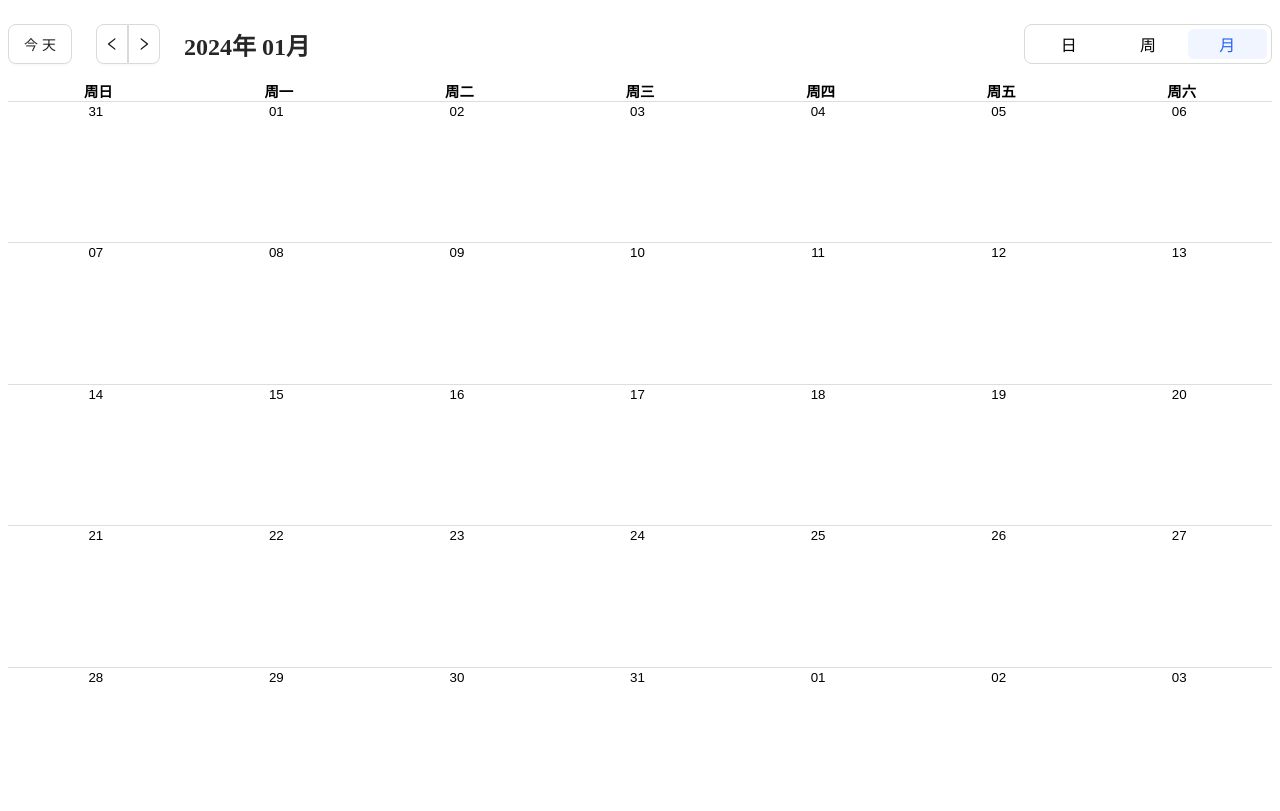
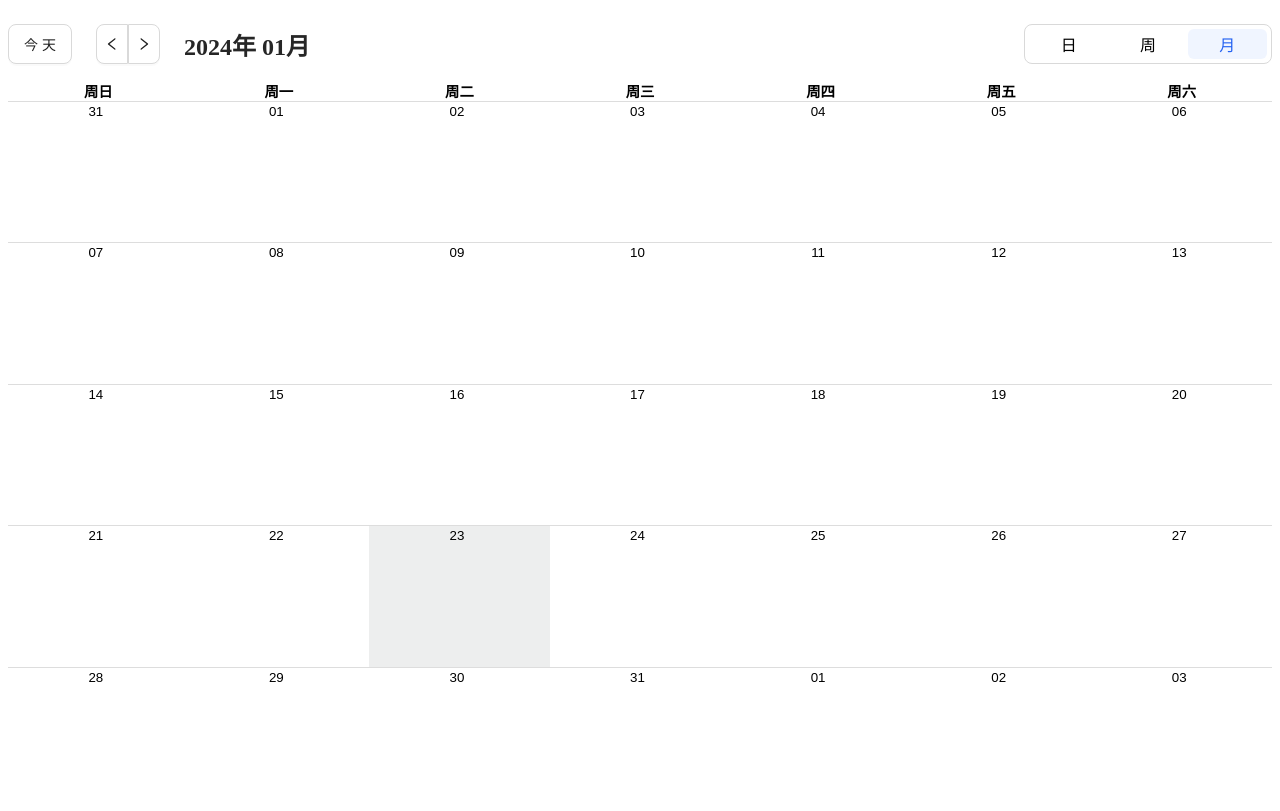
Before and after one commit to mwjuan/fullcalendar_demo, a React app: page / in a window 1280 px wide. Built offline with nearby package versions, Linux system fonts and the light colour scheme.

Commit message:
Update style.css

```diff
--- a/src/style.css
+++ b/src/style.css
@@ -86,7 +86,7 @@
     border: none !important;
 }
 
-.rbc-now, .rbc-time-header-content, .rbc-row-content, .rbc-row-bg, .rbc-row, .rbc-today, .rbc-off-range-bg {
+.rbc-now, .rbc-time-header-content, .rbc-row-content, .rbc-row-bg, .rbc-row, .rbc-off-range-bg {
     background: transparent !important;
 }
 
@@ -99,7 +99,7 @@
     justify-content: center !important;
 }
 
-.rbc-current a {
+.rbc-now a {
     display: flex !important;
     text-align: right !important;
     justify-content: center !important;
@@ -133,3 +133,7 @@
 .rbc-date-cell {
     text-align: center !important;
 }
+
+.rbc-today {
+    background: #EDEEEE;
+}
```
